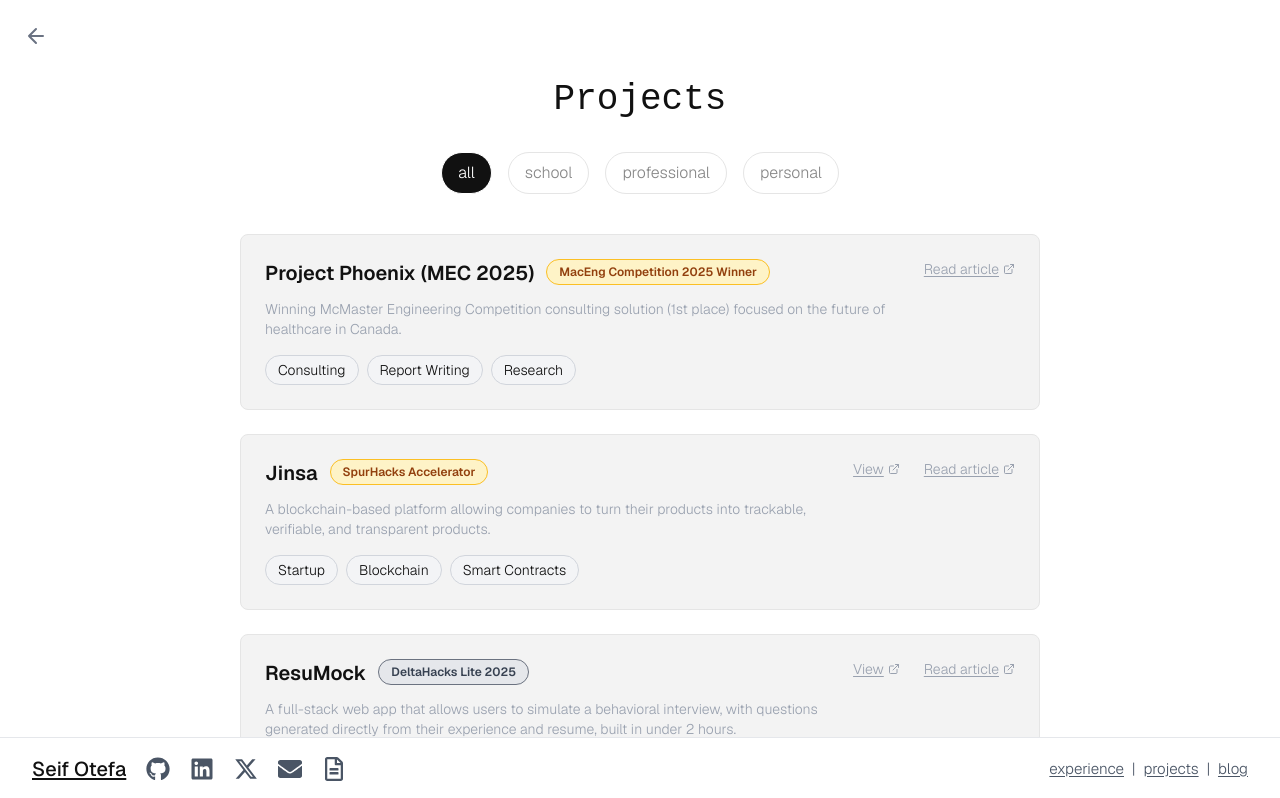
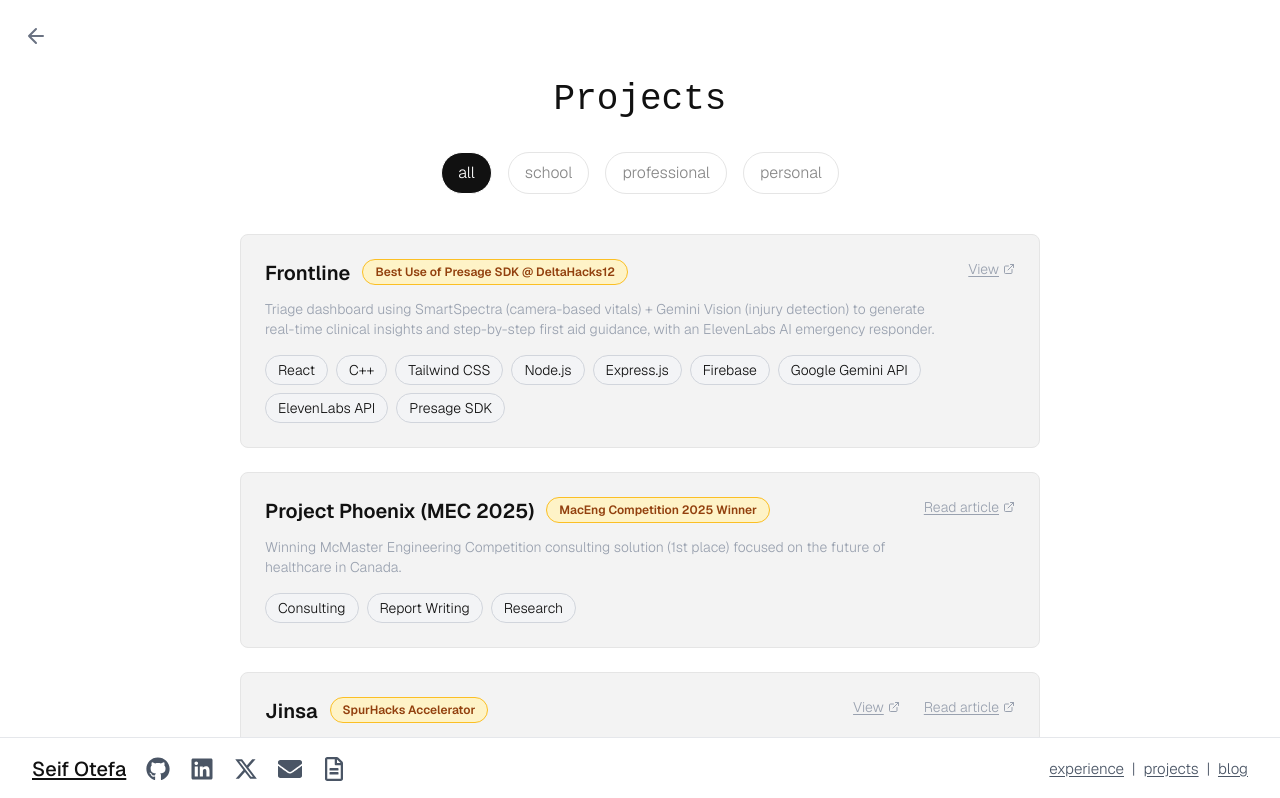
Before and after one commit to seifotefa/seif-portfolio-website, a React (Vite) app: page /projects in a window 1280 px wide. Shown: the top 798 px of the page. Built offline with nearby package versions, Linux system fonts and the light colour scheme.

Commit message:
add deltahacks12 project

```diff
--- a/src/components/sections/Projects.jsx
+++ b/src/components/sections/Projects.jsx
@@ -6,6 +6,14 @@ import { Link } from 'react-router-dom';
 
 export const Projects = () => {
   const projectlist = [
+    {
+      name: "Frontline",
+      description: "Triage dashboard using SmartSpectra (camera-based vitals) + Gemini Vision (injury detection) to generate real-time clinical insights and step-by-step first aid guidance, with an ElevenLabs AI emergency responder.",
+      tech: ["React", "C++", "Tailwind CSS", "Node.js", "Express.js", "Firebase", "Google Gemini API", "ElevenLabs API", "Presage SDK"],
+      category: "personal",
+      github: "https://github.com/seifotefa/deltahacks-12",
+      competition: { type: "Best Use of Presage SDK @ DeltaHacks12", winner: true },
+    },
     {
       name: "Project Phoenix (MEC 2025)",
       description: "Winning McMaster Engineering Competition consulting solution (1st place) focused on the future of healthcare in Canada.",
```
